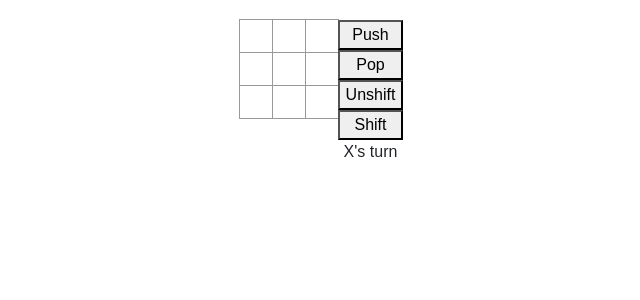
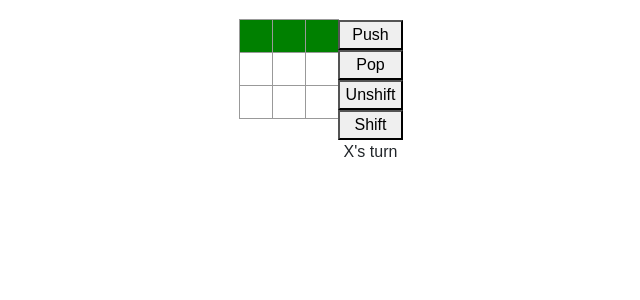
Before and after one commit to davidwachlin/pushFour, a React (Create React App) app in the folder client/: page / in a window 1280 px wide. Shown: the top 300 px of the page, without its empty margins (319-959 px from the left). Built offline with nearby package versions, Linux system fonts and the light colour scheme.

Commit message:
Implement rough row selection styling

```diff
--- a/client/src/components/App.js
+++ b/client/src/components/App.js
@@ -10,7 +10,7 @@ class App extends React.Component {
     isXturn: true
   };
 
-  selectArray = rowIndex => {
+  handleSelectArray = rowIndex => {
     this.setState({
       selectedArray: rowIndex
     });
@@ -87,7 +87,8 @@ class App extends React.Component {
       <div className="App">
         <GameBoard
           squares={this.state.squares}
-          selectArray={this.selectArray}
+          handleSelectArray={this.handleSelectArray}
+          selectedArray={this.state.selectedArray}
         />
         <div className="buttons">
           <button onClick={this.handlePushClick}>Push</button>
--- a/client/src/components/GameBoard.js
+++ b/client/src/components/GameBoard.js
@@ -7,17 +7,12 @@ class Board extends React.Component {
       <div>
         {this.props.squares.map((row, index) => {
           return (
-            <div
-              onClick={() => {
-                this.props.selectArray(index);
-              }}
-            >
-              <GameRow
-                className="board-row"
-                squares={this.props.squares[index]}
-                rowIndex={index}
-              />
-            </div>
+            <GameRow
+              handleSelectArray={this.props.handleSelectArray}
+              squares={this.props.squares[index]}
+              rowIndex={index}
+              isSelected={this.props.selectedArray === index}
+            />
           );
         })}
       </div>
--- a/client/src/components/GameRow.js
+++ b/client/src/components/GameRow.js
@@ -1,13 +1,23 @@
-import React from "react";
-import Square from "./Square";
+import React from 'react';
+import Square from './Square';
 
 export default function GameRow(props) {
-  return props.squares.map((square,index) => {
-    return (
-    <Square
-      squareIndex={index}
-      rowIndex={props.rowIndex}
-      player={square}
-    />)
-  });
+  return (
+    <div
+      onClick={() => {
+        props.handleSelectArray(props.rowIndex);
+      }}
+      className={`board-row ${props.isSelected ? 'selected' : ''}`}
+    >
+      {props.squares.map((square, index) => {
+        return (
+          <Square
+            squareIndex={index}
+            rowIndex={props.rowIndex}
+            player={square}
+          />
+        );
+      })}
+    </div>
+  );
 }
--- a/client/src/index.css
+++ b/client/src/index.css
@@ -3,7 +3,7 @@
   text-align: center;
   display: flex;
   justify-content: center;
-    margin-top:20px;
+  margin-top: 20px;
 }
 
 .square {
@@ -23,8 +23,16 @@
 
 .board-row:after {
   clear: both;
-    content: "";
+  content: '';
   display: table;
+}
+
+.board-row:hover .square {
+  background-color: blue;
+}
+
+.board-row.selected .square {
+  background-color: green;
 }
 
 .buttons {
```
Lines whose indentation alone changed are shown as unchanged.
